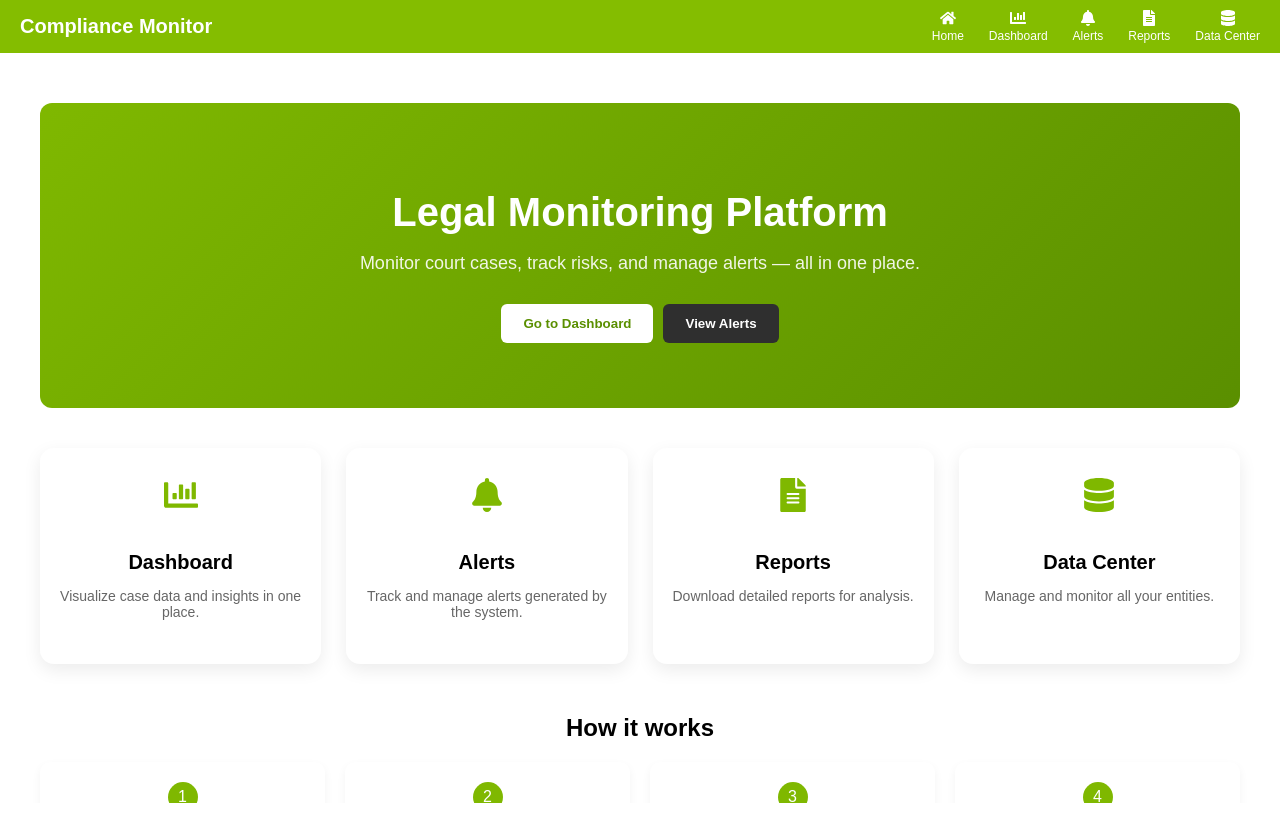
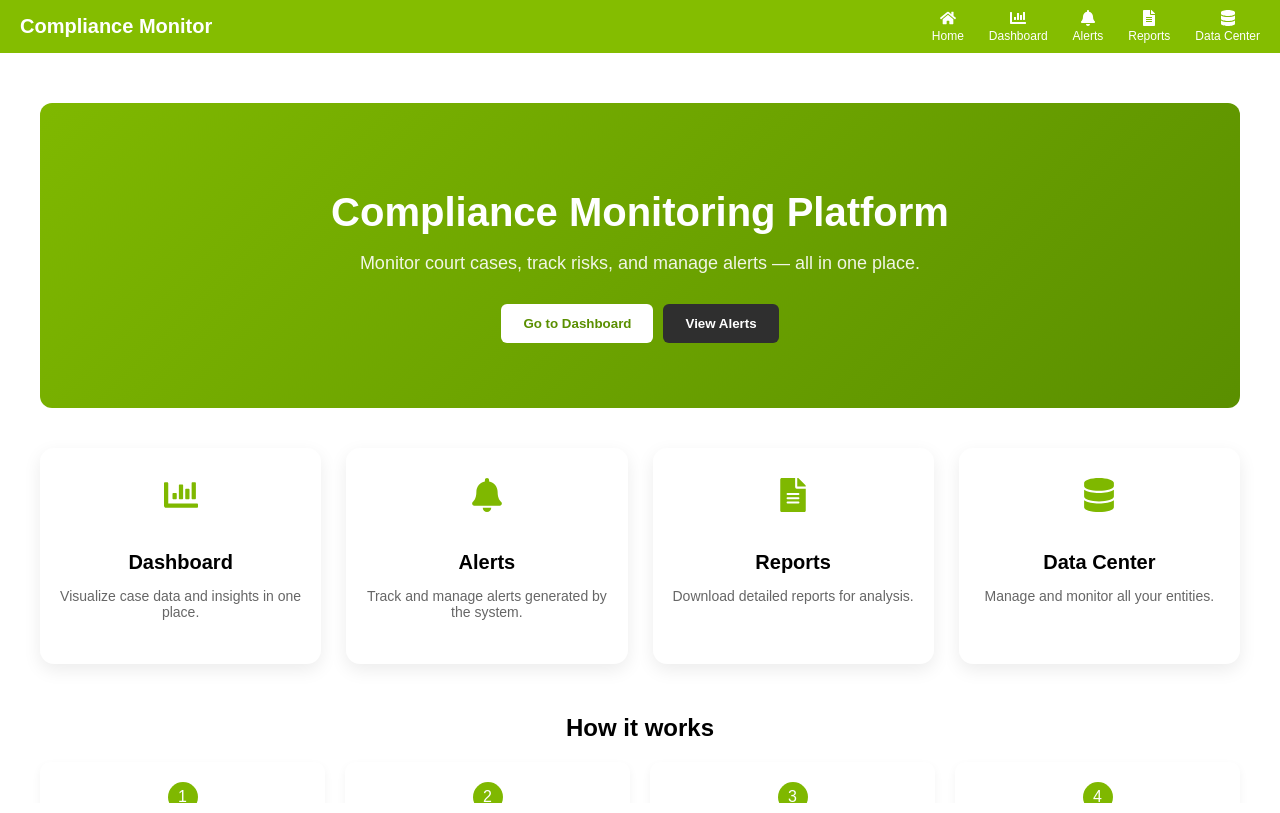
Before and after one commit to ganeshdevnale16/compliances, a React (Create React App) app in the folder frontend/: page / in a window 1280 px wide. Built offline with nearby package versions, Linux system fonts and the light colour scheme.

Commit message:
Update Home.js

```diff
--- a/frontend/src/pages/Home.js
+++ b/frontend/src/pages/Home.js
@@ -10,7 +10,7 @@ function Home() {
 
       {/* HERO SECTION */}
       <div className="hero">
-        <h1>Legal Monitoring Platform</h1>
+        <h1>Compliance Monitoring Platform</h1>
         <p>
           Monitor court cases, track risks, and manage alerts — all in one place.
         </p>
```
